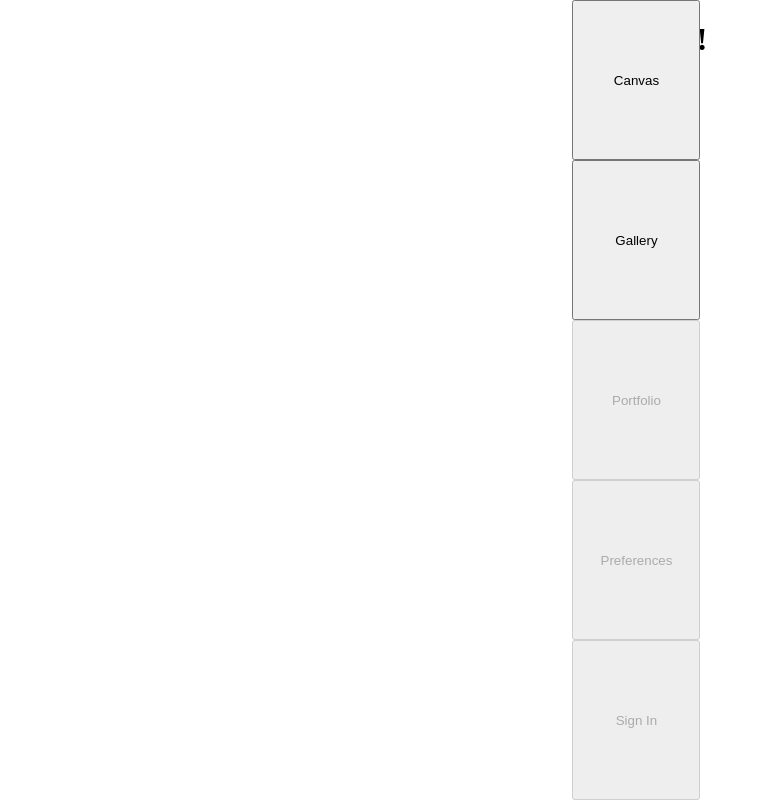
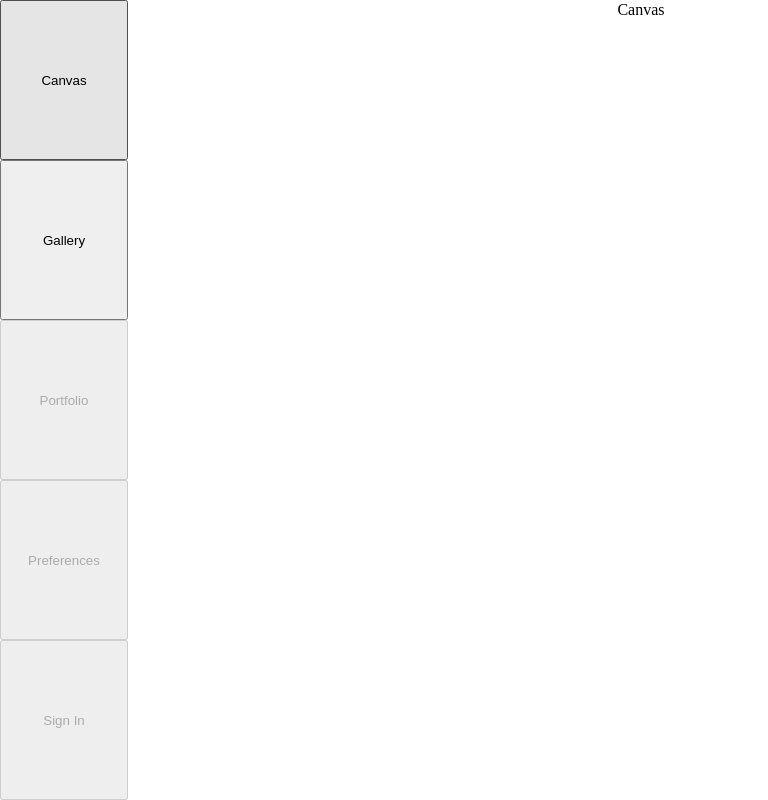
Before and after one commit to nehemiahh23/drawing-app, a React (Vite) app in the folder client/: page / in a window 1280 px wide. Shown: the whole page, without its empty margins (0-768 px from the left). Built offline with nearby package versions, Linux system fonts and the light colour scheme.

Commit message:
fix feed styling

```diff
--- a/client/src/App.tsx
+++ b/client/src/App.tsx
@@ -1,7 +1,7 @@
 import { Routes, Route } from 'react-router-dom'
 import NavTools from './components/NavTools/NavTools.js'
 import Feed from './pages/Feed/Feed.js'
-import Login from './pages/Login/Login.js'
+import Canvas from './pages/Canvas/Canvas.js'
 import "./App.css"
 
 function App() {
@@ -12,7 +12,7 @@ function App() {
 		<NavTools />
 		<Routes>
 			<Route path='/feed' element={<Feed />} />
-			<Route path='/' element={<Login />} />
+			<Route path='/' element={<Canvas />} />
 		</Routes>
 	</>
   )
--- a/client/src/components/NavTools/navTools.css
+++ b/client/src/components/NavTools/navTools.css
@@ -1,6 +1,9 @@
 nav {
-	position: absolute;
+	z-index: 1;
+	position: fixed;
 	display: flex;
+	left: 0;
+	top: 0;
 	height: 100vh;
 	width: 10vw;
 	flex-direction: column;
--- /dev/null
+++ b/client/src/pages/Canvas/Canvas.tsx
@@ -0,0 +1,6 @@
+function Canvas() {
+  return (
+	<main>Canvas</main>
+  )
+}
+export default Canvas
```
